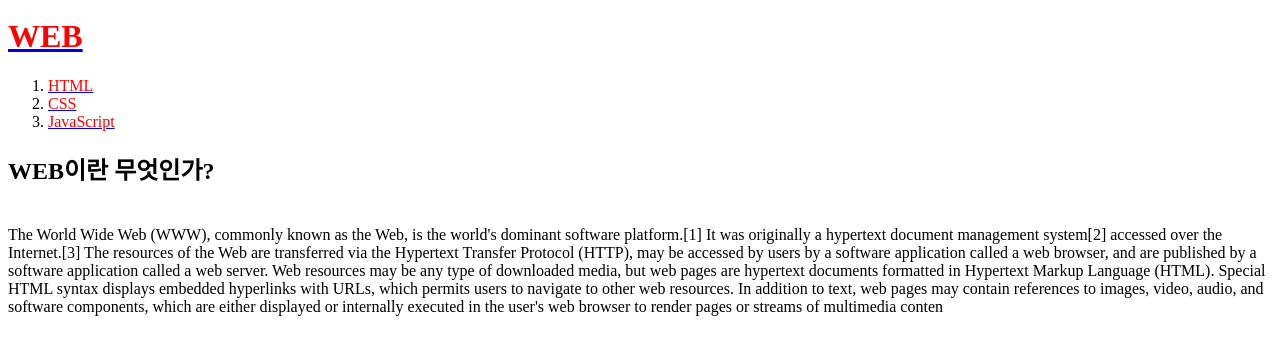
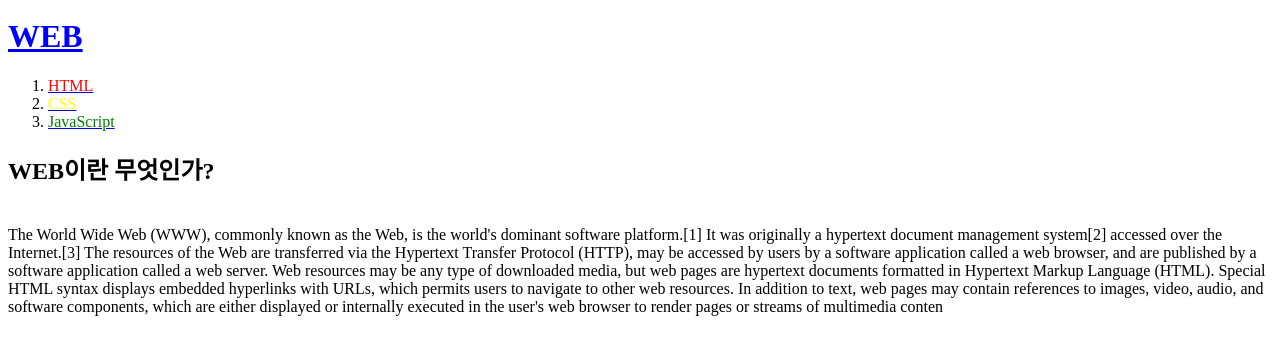
Before and after one commit to Moonjungseob/test240402, a plain HTML site: page index.html in a window 1280 px wide. Shown: the part 57-412 px from the top of the page. Drawn offline with Linux system fonts and the light colour scheme.

Commit message:
css 수정 2

```diff
--- a/index.html
+++ b/index.html
@@ -5,11 +5,11 @@
     </head>
     <body>
         <h1>문정섭 테스트 랜딩 페이지 </h1>
-        <h1><a href="index.html"><font color="red">WEB</font></a></h1>
+        <h1><a href="index.html"><font color="blue">WEB</font></a></h1>
     <ol>
         <li><a href="1.html"><font color="red">HTML</font></a></li>
-        <li><a href="2.html"><font color="red">CSS</font></a></li>
-        <li><a href="3.html"><font color="red">JavaScript</font></a></li>
+        <li><a href="2.html"><font color="yellow">CSS</font></a></li>
+        <li><a href="3.html"><font color="green">JavaScript</font></a></li>
     </ol>
 
     <h2>WEB이란 무엇인가?</h2>
```
